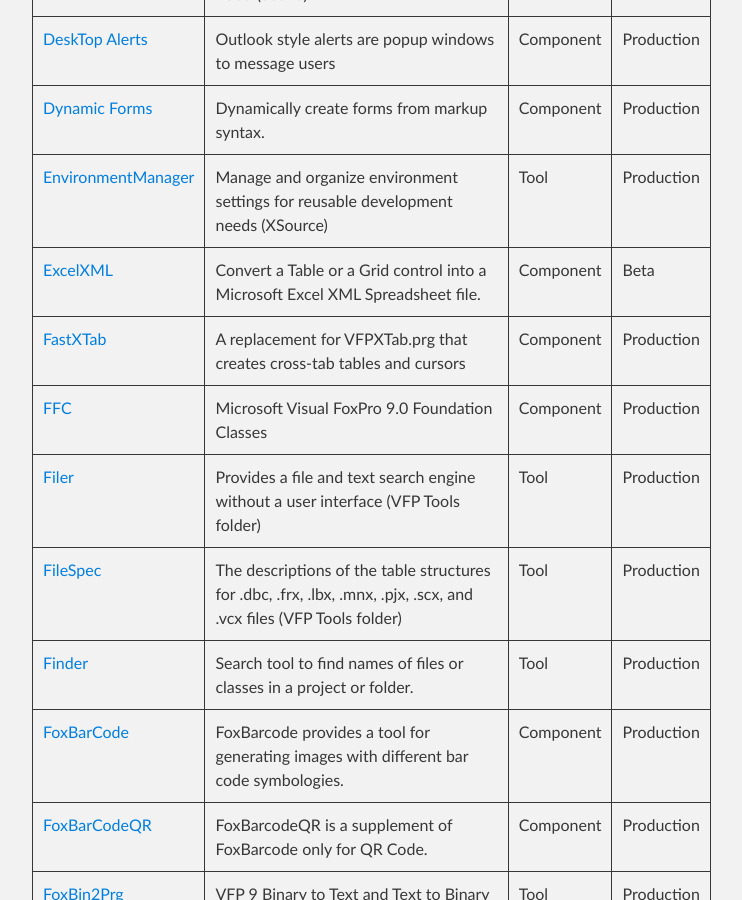
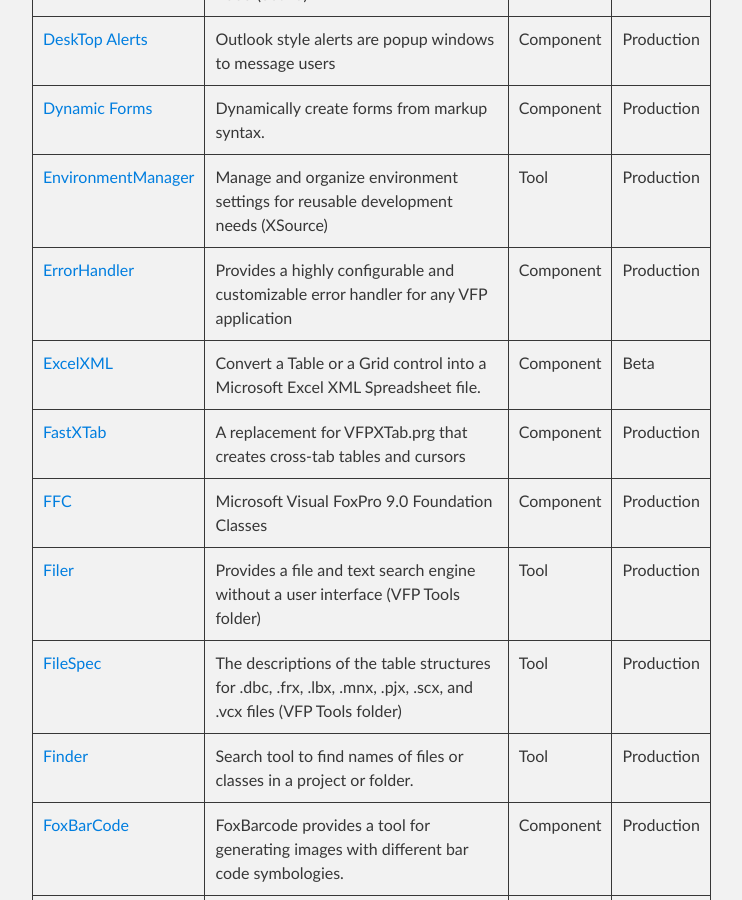
Before and after one commit to VFPX/VFPX.github.io, a Jekyll site: the page built from projects.md, in a window 1280 px wide and 900 px high, scrolled down 2430 px. Shown: the whole window, without its empty margins (288-1030 px from the left). Built offline with Jekyll 4.4.1, drawn with Linux system fonts in a browser that asks for light colours; our own code applies the rules of GitHub Pages for plain Markdown files.

Commit message:
Added ErrorHandler

```diff
--- a/_data/projects.json
+++ b/_data/projects.json
@@ -187,6 +187,13 @@
     "description": "Manage and organize environment settings for reusable development needs (XSource)",
     "state": "Production",
     "category": "Tool"
+  },
+  {
+    "project": "ErrorHandler",
+    "url": "https://github.com/DougHennig/ErrorHandler",
+    "description": "Provides a highly configurable and customizable error handler for any VFP application",
+    "state": "Production",
+    "category": "Component"
   },
   {
     "project": "ExcelXML",
```
Also changed, not shown: _posts/2021-07-20-ErrorHandler.markdown (added, +8 -0 lines).
